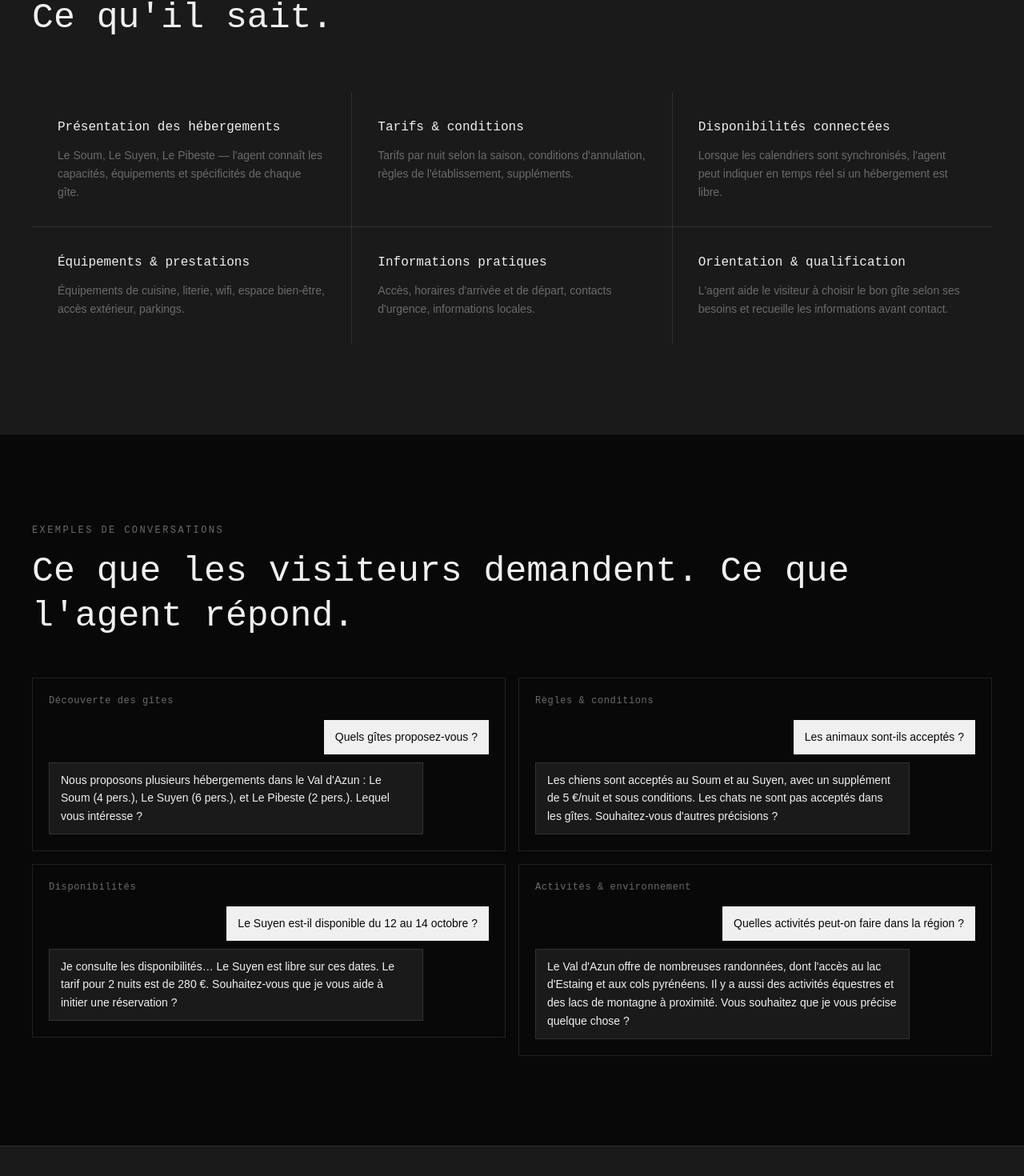
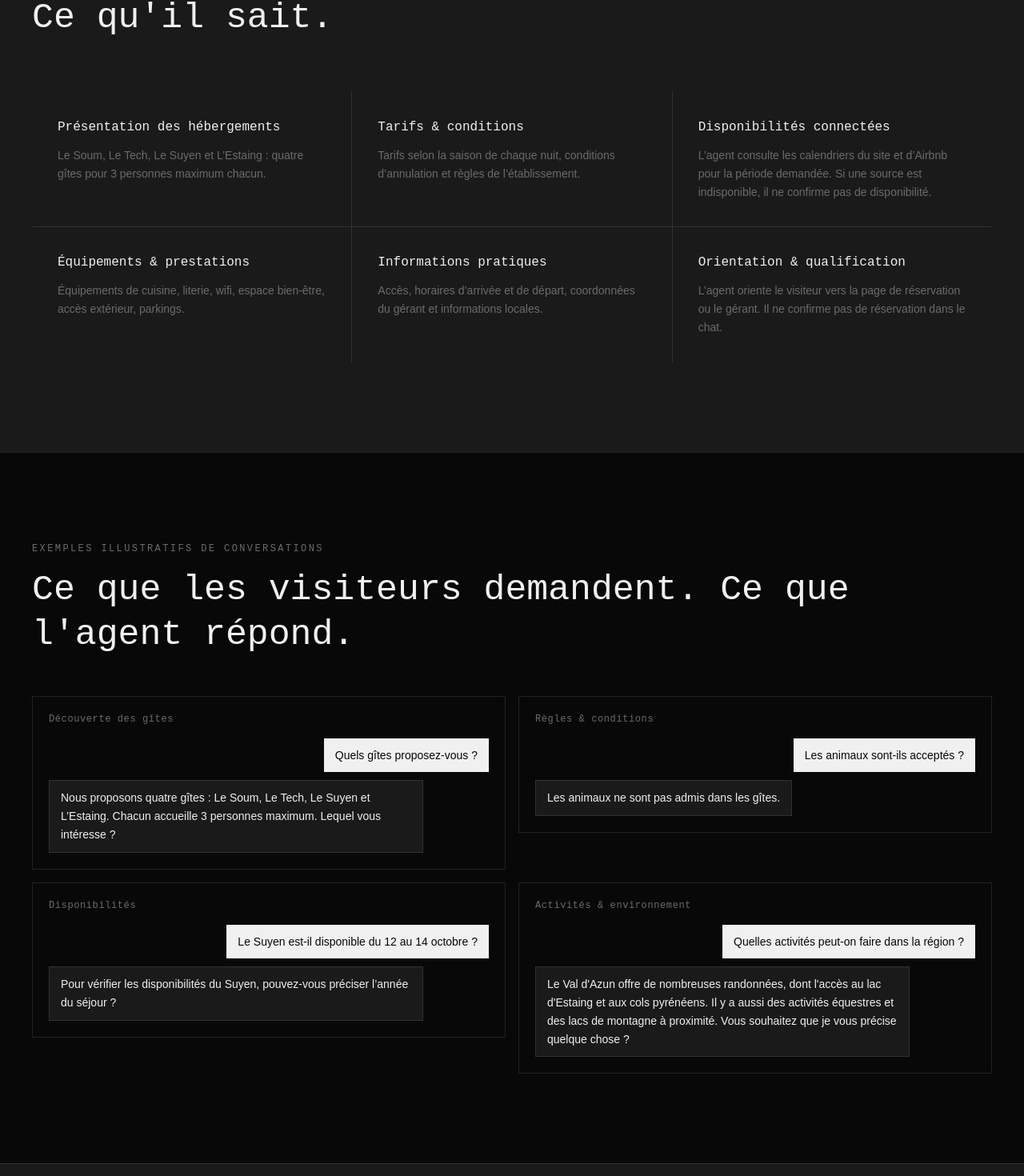
Before and after one commit to PresseBoule/PixelBoost, a React (Vite) app: page /cas-client in a window 1280 px wide. Shown: the part 1376-2846 px from the top of the page at 80% size. Built offline with nearby package versions, Linux system fonts and the light colour scheme.

Commit message:
Corriger les informations des exemples des Gîtes du Soulor

```diff
--- a/src/app/pages/AgentIAPage.tsx
+++ b/src/app/pages/AgentIAPage.tsx
@@ -257,7 +257,7 @@ export default function AgentIAPage() {
               Vous voulez voir ça en vrai ?
             </h2>
             <p className="text-muted-foreground text-sm max-w-md">
-              Consultez le cas client Les Gîtes du Soulor — un agent en production avec de vrais exemples de conversations.
+              Consultez le cas client Les Gîtes du Soulor — un agent en production, présenté avec des exemples illustratifs de conversations.
             </p>
           </div>
           <div className="flex flex-wrap gap-4 shrink-0">
--- a/src/app/pages/CasClientPage.tsx
+++ b/src/app/pages/CasClientPage.tsx
@@ -15,21 +15,21 @@ const conversations = [
     label: 'Découverte des gîtes',
     messages: [
       { role: 'user', text: 'Quels gîtes proposez-vous ?' },
-      { role: 'agent', text: "Nous proposons plusieurs hébergements dans le Val d'Azun : Le Soum (4 pers.), Le Suyen (6 pers.), et Le Pibeste (2 pers.). Lequel vous intéresse ?" },
+      { role: 'agent', text: "Nous proposons quatre gîtes : Le Soum, Le Tech, Le Suyen et L’Estaing. Chacun accueille 3 personnes maximum. Lequel vous intéresse ?" },
     ],
   },
   {
     label: 'Règles & conditions',
     messages: [
       { role: 'user', text: 'Les animaux sont-ils acceptés ?' },
-      { role: 'agent', text: "Les chiens sont acceptés au Soum et au Suyen, avec un supplément de 5 €/nuit et sous conditions. Les chats ne sont pas acceptés dans les gîtes. Souhaitez-vous d'autres précisions ?" },
+      { role: 'agent', text: "Les animaux ne sont pas admis dans les gîtes." },
     ],
   },
   {
     label: 'Disponibilités',
     messages: [
       { role: 'user', text: 'Le Suyen est-il disponible du 12 au 14 octobre ?' },
-      { role: 'agent', text: "Je consulte les disponibilités… Le Suyen est libre sur ces dates. Le tarif pour 2 nuits est de 280 €. Souhaitez-vous que je vous aide à initier une réservation ?" },
+      { role: 'agent', text: "Pour vérifier les disponibilités du Suyen, pouvez-vous préciser l’année du séjour ?" },
     ],
   },
   {
@@ -65,12 +65,12 @@ function ConvBlock({ conv }: { conv: typeof conversations[0] }) {
 }
 
 const agentInfo = [
-  { title: "Présentation des hébergements", text: "Le Soum, Le Suyen, Le Pibeste — l'agent connaît les capacités, équipements et spécificités de chaque gîte." },
-  { title: "Tarifs & conditions", text: "Tarifs par nuit selon la saison, conditions d'annulation, règles de l'établissement, suppléments." },
-  { title: "Disponibilités connectées", text: "Lorsque les calendriers sont synchronisés, l'agent peut indiquer en temps réel si un hébergement est libre." },
+  { title: "Présentation des hébergements", text: "Le Soum, Le Tech, Le Suyen et L’Estaing : quatre gîtes pour 3 personnes maximum chacun." },
+  { title: "Tarifs & conditions", text: "Tarifs selon la saison de chaque nuit, conditions d’annulation et règles de l’établissement." },
+  { title: "Disponibilités connectées", text: "L’agent consulte les calendriers du site et d’Airbnb pour la période demandée. Si une source est indisponible, il ne confirme pas de disponibilité." },
   { title: "Équipements & prestations", text: "Équipements de cuisine, literie, wifi, espace bien-être, accès extérieur, parkings." },
-  { title: "Informations pratiques", text: "Accès, horaires d'arrivée et de départ, contacts d'urgence, informations locales." },
-  { title: "Orientation & qualification", text: "L'agent aide le visiteur à choisir le bon gîte selon ses besoins et recueille les informations avant contact." },
+  { title: "Informations pratiques", text: "Accès, horaires d’arrivée et de départ, coordonnées du gérant et informations locales." },
+  { title: "Orientation & qualification", text: "L’agent oriente le visiteur vers la page de réservation ou le gérant. Il ne confirme pas de réservation dans le chat." },
 ];
 
 export default function CasClientPage() {
@@ -145,7 +145,7 @@ export default function CasClientPage() {
               <p className="font-['JetBrains_Mono',monospace] text-xs text-muted-foreground uppercase tracking-widest mb-4">Le client</p>
               <h3 className="font-['Chakra_Petch',monospace] text-lg text-foreground mb-3">Les Gîtes du Soulor</h3>
               <p className="text-sm text-muted-foreground leading-relaxed">
-                Hébergements touristiques dans le Val d'Azun, Hautes-Pyrénées. Plusieurs gîtes ruraux accueillant des familles et des randonneurs tout au long de l'année.
+                Quatre gîtes de 3 personnes maximum chacun, situés à Arrens-Marsous, dans le Val d’Azun, Hautes-Pyrénées.
               </p>
             </motion.div>
             <motion.div
@@ -214,7 +214,7 @@ export default function CasClientPage() {
       <section className="py-28 px-6 md:px-10 border-t border-border">
         <div className="max-w-7xl mx-auto">
           <motion.p {...fadeUp} className="text-xs font-['JetBrains_Mono',monospace] text-muted-foreground tracking-[0.2em] uppercase mb-4">
-            Exemples de conversations
+            Exemples illustratifs de conversations
           </motion.p>
           <motion.h2
             {...fadeUp}
--- a/src/app/pages/HomePage.tsx
+++ b/src/app/pages/HomePage.tsx
@@ -14,12 +14,12 @@ const chatMessages = [
   { role: 'user', text: 'Avez-vous des disponibilités ce week-end ?' },
   {
     role: 'agent',
-    text: "Oui. Le Gîte Le Soum est disponible du vendredi au dimanche. Souhaitez-vous que je vous donne les détails tarifaires ?",
+    text: "Quelles sont vos dates d’arrivée et de départ, avec l’année ? Je pourrai ensuite vérifier les calendriers.",
   },
   { role: 'user', text: 'Quels sont les tarifs ?' },
   {
     role: 'agent',
-    text: "Le Soum est à 120 €/nuit pour 2 personnes. Je peux vous aider à initier une réservation si vous le souhaitez.",
+    text: "Les tarifs vont de 150 à 180 € pour une nuit seule, et de 125 à 150 €/nuit dès deux nuits, selon la saison.",
   },
 ];
 
@@ -59,7 +59,7 @@ function ChatDemo() {
       <div className="flex items-center gap-2 pb-3 border-b border-border">
         <div className="w-2 h-2 rounded-full bg-foreground/30" />
         <span className="text-xs font-['JetBrains_Mono',monospace] text-muted-foreground tracking-wider">
-          Agent PixelBoost — Les Gîtes du Soulor
+          Exemple — Les Gîtes du Soulor
         </span>
       </div>
       <div className="space-y-3 min-h-[180px]">
@@ -466,9 +466,10 @@ export default function HomePage() {
               transition={{ delay: 0.1 }}
               className="bg-card border border-border p-6 space-y-4"
             >
+              <p className="text-xs text-muted-foreground">Exemples illustratifs de conversations</p>
               {[
-                { u: 'Les animaux sont-ils acceptés ?', a: "Les chiens sont acceptés dans certains gîtes sous conditions. Le Soum et Le Suyen les acceptent, avec un supplément de 5 €/nuit. Souhaitez-vous des précisions ?" },
-                { u: 'Le Suyen est-il disponible du 12 au 14 octobre ?', a: "Je vérifie les disponibilités… Le Suyen est libre sur ces dates. Souhaitez-vous que je vous indique comment réserver ?" },
+                { u: 'Les animaux sont-ils acceptés ?', a: "Les animaux ne sont pas admis dans les gîtes." },
+                { u: 'Le Suyen est-il disponible du 12 au 14 octobre ?', a: "Pour vérifier les disponibilités du Suyen, pouvez-vous préciser l’année du séjour ?" },
               ].map((msg, i) => (
                 <div key={i} className="space-y-2">
                   <div className="flex justify-end">
```
